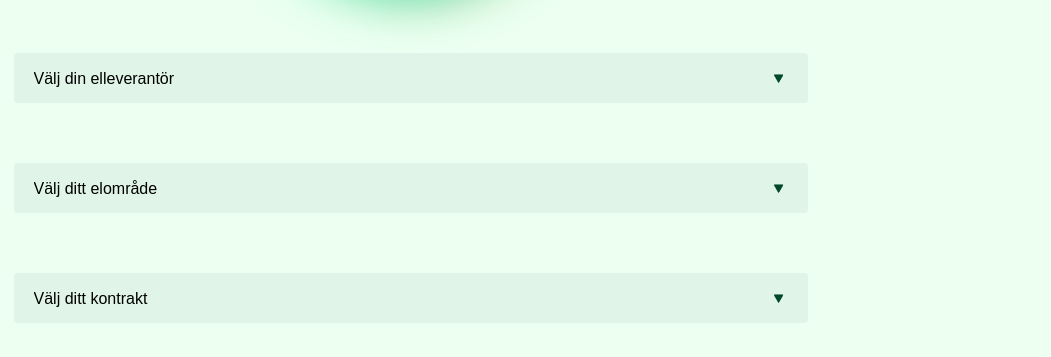
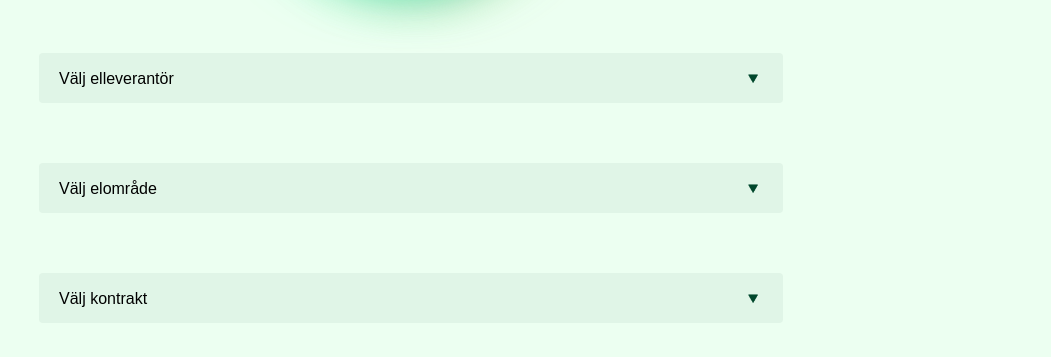
Before and after one commit to csobr/elende, a SvelteKit app: page / in a window 1280 px wide. Shown: the part 417-774 px from the top of the page, without its empty margins (229-1280 px from the left). Built offline with nearby package versions, Linux system fonts and the light colour scheme; a web font is replaced by a local one.

Commit message:
Update label

```diff
--- a/src/routes/+page.svelte
+++ b/src/routes/+page.svelte
@@ -63,13 +63,13 @@
     <form>
       <div class="select">
         <select bind:value={selected.supplier} on:change={() => handleSupplier()}>
-          <option value="" disabled selected>Välj din elleverantör</option>
+          <option value="" disabled selected>Välj elleverantör</option>
           {#each displaySuppliers as option}<option value={option}>{option}</option>{/each}
         </select>
       </div>
       <div class="select">
         <select bind:value={selected.bid_area} on:change={() => handleCurrentSupplier()}>
-          <option value="" disabled selected>Välj ditt elområde</option>
+          <option value="" disabled selected>Välj elområde</option>
           {#each $bidArea as area}
             <option value={area}>{area}</option>
           {/each}
@@ -77,7 +77,7 @@
       </div>
       <div class="select">
         <select bind:value={selected.contract} on:change={() => getPrice()}>
-          <option value="" disabled selected>Välj ditt kontrakt</option>
+          <option value="" disabled selected>Välj kontrakt</option>
           {#each $contracts as contract}
             <option value={contract}>{contract}</option>
           {/each}
```
